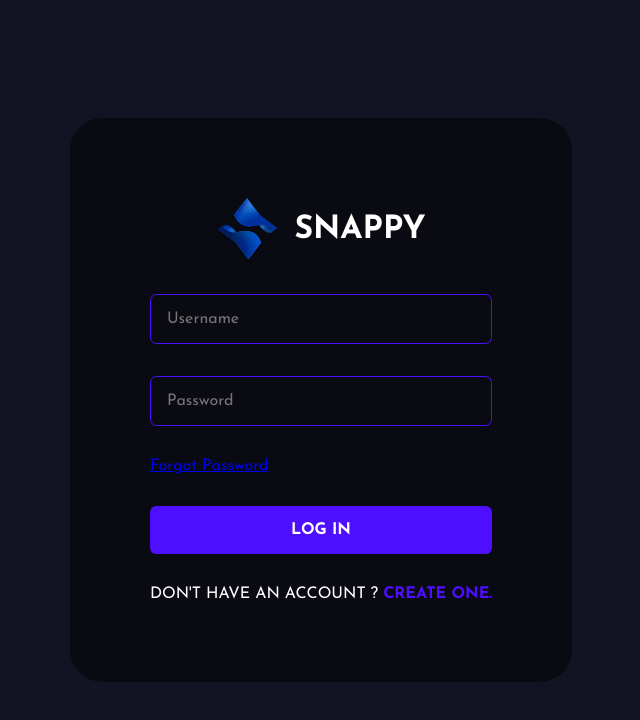
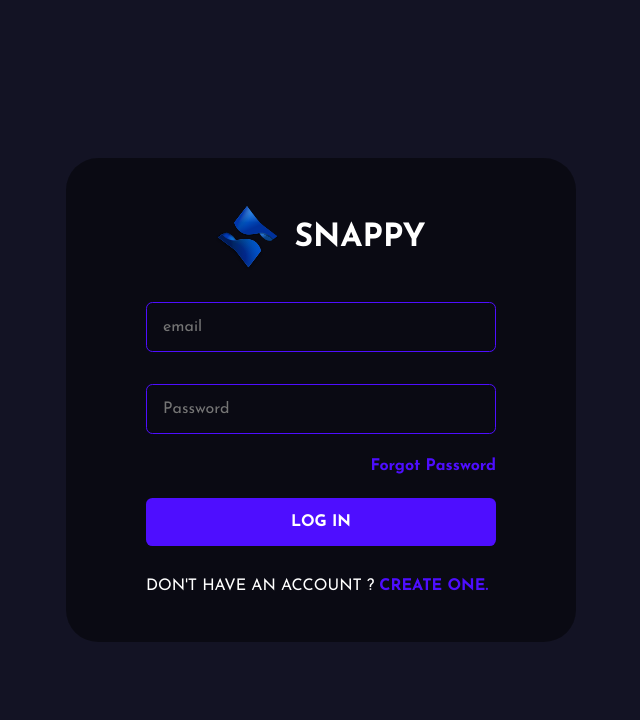
Before and after one commit to Szkrishna/chat-app, a React (Create React App) app in the folder public/: page /login in a window 1280 px wide. Shown: the top 720 px of the page, without its empty margins (319-959 px from the left). Built offline with nearby package versions, Linux system fonts and the light colour scheme; no server answers.

Commit message:
old password and new password should not be same

```diff
--- a/public/src/pages/Login.jsx
+++ b/public/src/pages/Login.jsx
@@ -9,7 +9,7 @@ import { loginRoute } from "../utils/APIRoutes";
 
 export default function Login() {
   const navigate = useNavigate();
-  const [values, setValues] = useState({ username: "", password: "" });
+  const [values, setValues] = useState({ email: "", password: "" });
   const toastOptions = {
     position: "bottom-right",
     autoClose: 8000,
@@ -29,8 +29,8 @@ export default function Login() {
   };
 
   const validateForm = () => {
-    const { username, password } = values;
-    if (username === "") {
+    const { email, password } = values;
+    if (email === "") {
       toast.error("Email and Password is required.", toastOptions);
       return false;
     } else if (password === "") {
@@ -43,9 +43,9 @@ export default function Login() {
   const handleSubmit = async (event) => {
     event.preventDefault();
     if (validateForm()) {
-      const { username, password } = values;
+      const { email, password } = values;
       const { data } = await axios.post(loginRoute, {
-        username,
+        email,
         password,
       });
       if (data.status === false) {
@@ -70,9 +70,9 @@ export default function Login() {
             <h1>snappy</h1>
           </div>
           <input
-            type="text"
-            placeholder="Username"
-            name="username"
+            type="email"
+            placeholder="email"
+            name="email"
             onChange={(e) => handleChange(e)}
             min="3"
           />
@@ -82,7 +82,7 @@ export default function Login() {
             name="password"
             onChange={(e) => handleChange(e)}
           />
-          <Link to="/reset-password" className="forgotPassword">Forgot Password</Link>
+          <Link to="/resetPassword" className="forgot-password">Forgot Password</Link>
           <button type="submit">Log In</button>
           <span>
             Don't have an account ? <Link to="/register">Create One.</Link>
@@ -103,6 +103,7 @@ const FormContainer = styled.div`
   gap: 1rem;
   align-items: center;
   background-color: #131324;
+
   .brand {
     display: flex;
     align-items: center;
@@ -118,12 +119,14 @@ const FormContainer = styled.div`
   }
 
   form {
+    min-width: 510px;
+    max-width: 510px;
     display: flex;
     flex-direction: column;
     gap: 2rem;
     background-color: #00000076;
     border-radius: 2rem;
-    padding: 5rem;
+    padding: 3rem 5rem;
   }
   input {
     background-color: transparent;
--- a/public/src/pages/Register.jsx
+++ b/public/src/pages/Register.jsx
@@ -54,7 +54,6 @@ function Register() {
       toast.error("Email is required.", toastOptions);
       return false;
     }
-
     return true;
   };
 
@@ -63,7 +62,6 @@ function Register() {
 
     if (handleValidation()) {
       const { email, username, password } = values;
-
       try {
         const { data } = await axios.post(registerRoute, {
           username,
@@ -78,11 +76,10 @@ function Register() {
             process.env.REACT_APP_LOCALHOST_KEY,
             JSON.stringify(data.user)
           );
-          navigate("/"); // Navigate on successful registration
+          navigate("/");
         }
       } catch (error) {
         toast.error("Something went wrong. Please try again later.", toastOptions);
-        console.error("Error during registration:", error);
       }
     }
   };
@@ -90,6 +87,7 @@ function Register() {
   const handleChange = (event) => {
     setvalues({ ...values, [event.target.name]: event.target.value });
   }
+
   return (
     <>
       <FormContainer>
@@ -158,6 +156,8 @@ const FormContainer = styled.div`
   }
 
   form {
+    min-width: 510px;
+    max-width: 510px;
     display: flex;
     flex-direction: column;
     gap: 2rem;
--- a/public/src/pages/ResetPassword.jsx
+++ b/public/src/pages/ResetPassword.jsx
@@ -55,7 +55,6 @@ export default function ResetPassword() {
         } else {
           setIsResetting(true);
           // toast.success("Verification link sent to email!", toastOptions);
-          console.log("data ===>", data)
         }
       } catch (error) {
         toast.error("Error sending request. Try again later.", toastOptions);
@@ -155,6 +154,8 @@ const FormContainer = styled.div`
   }
 
   form {
+    min-width: 510px;
+    max-width: 510px;
     display: flex;
     flex-direction: column;
     gap: 2rem;
```
Also changed, not shown: 1 other file (tests, documents, lock files or other folders).
